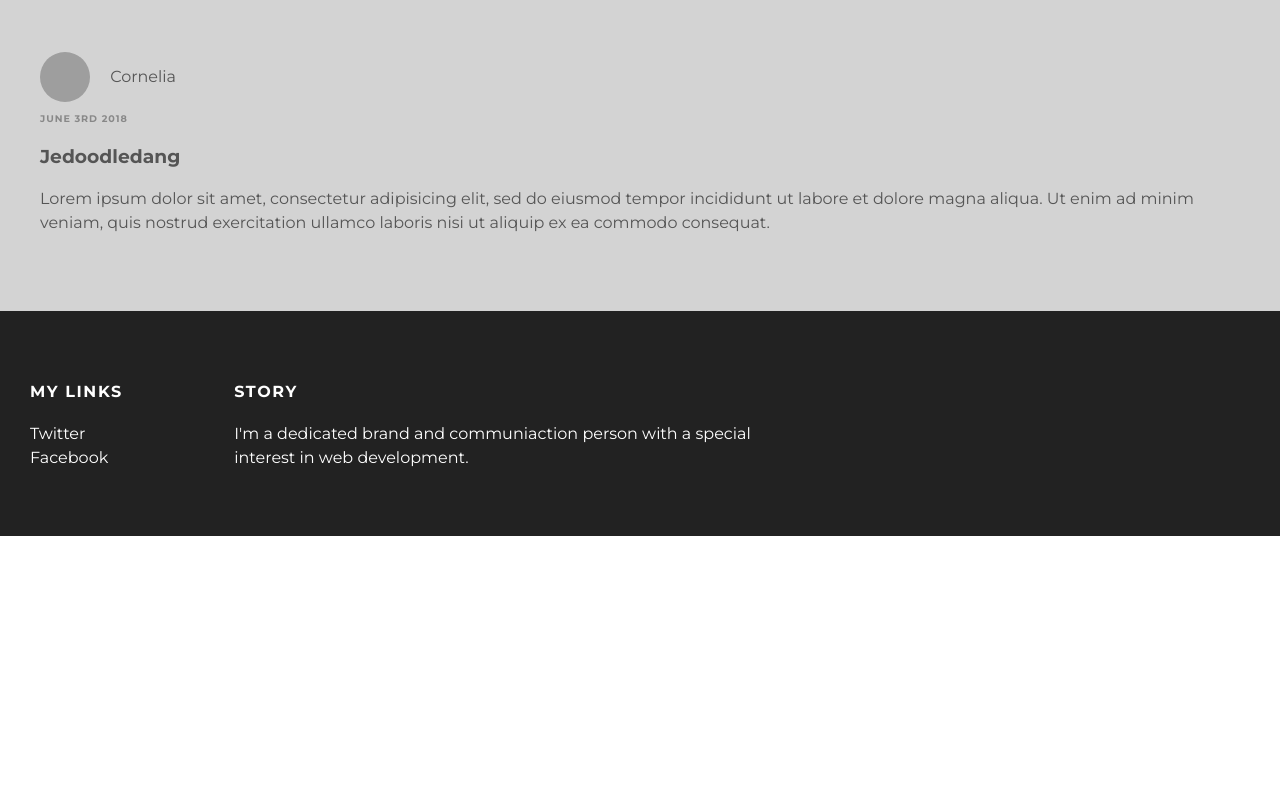
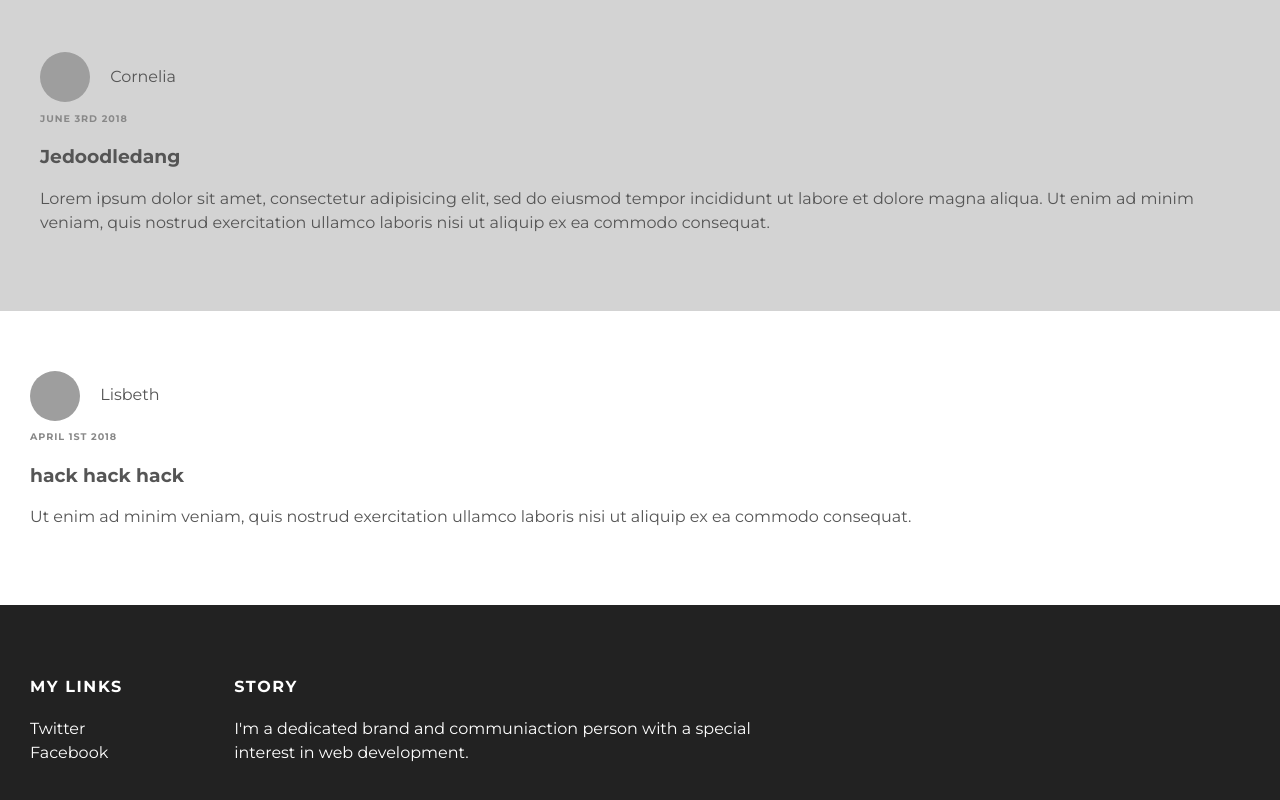
Before and after one commit to Chermelin/chermelin.github.io, a plain HTML site: page feed.html in a window 1280 px wide. Shown: the part 452-1252 px from the top of the page. Before the commit the page ends 988 px from the top, so only its background shows below. Drawn offline with Linux system fonts and the light colour scheme; grey boxes are pictures that could not be loaded.

Commit message:
Update feed.html

```diff
--- a/feed.html
+++ b/feed.html
@@ -53,6 +53,22 @@
 				</div>
 			</div>
 		</div>
+		<div class="container">
+			<div class="post">
+				<div class="post-author">
+					<img src="https://upload.wikimedia.org/wikipedia/en/thumb/5/5a/Noomi_Rapace_as_Lisbeth_Salander.jpg/220px-Noomi_Rapace_as_Lisbeth_Salander.jpg">
+					<span>Lisbeth</span>
+				</div>
+				<p class="post-date">April 1st 2018</p>
+				<h3 class="post-title">hack hack hack</h3>
+				<div class="post-content">
+					<p> Ut enim ad minim veniam,
+					quis nostrud exercitation ullamco laboris nisi ut aliquip ex ea commodo
+					consequat.
+					</p>
+				</div>
+			</div>
+		</div>
 	</div>
 
 	<div id="footer">
```
